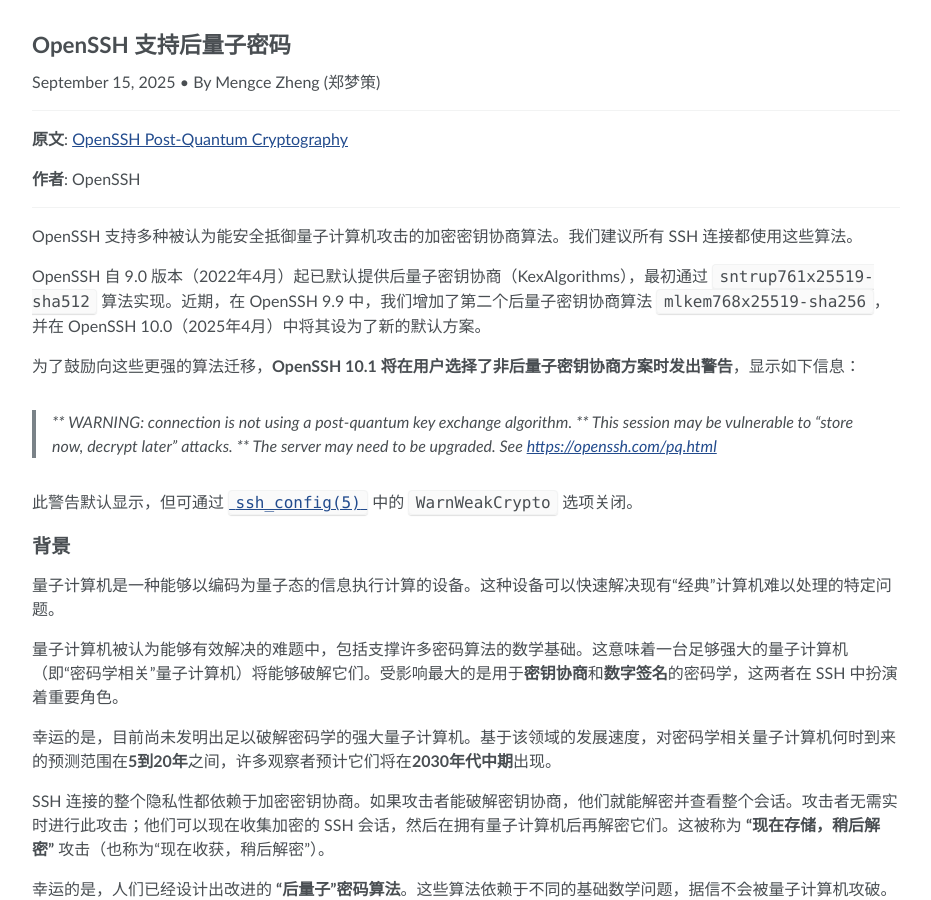
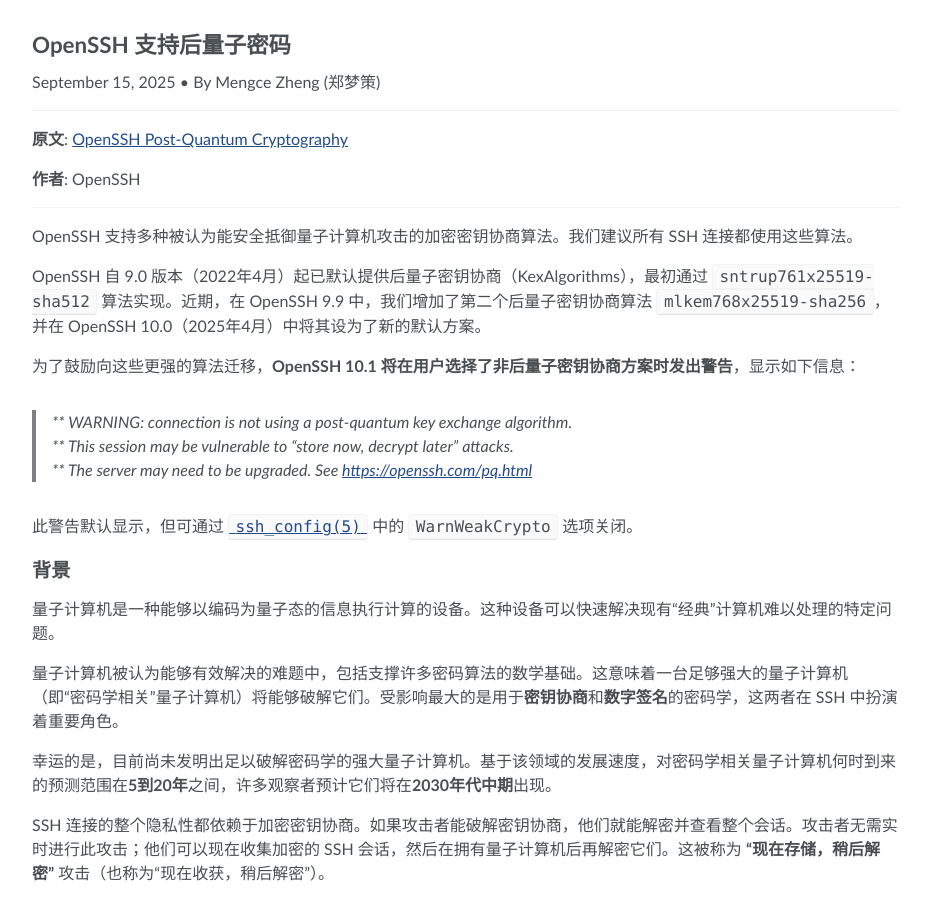
Before and after one commit to MengceZheng/MengceZheng.github.io, a Jekyll site: the page built from _posts/2025-09-15-OpenSSH-PQC.md, in a window 1280 px wide and 900 px high. Shown: the whole window, without its empty margins (174-1105 px from the left). Built offline with Jekyll 4.4.1, drawn with Linux system fonts in a browser that asks for light colours.

Commit message:
docs: update note

```diff
--- a/_posts/2025-09-15-OpenSSH-PQC.md
+++ b/_posts/2025-09-15-OpenSSH-PQC.md
@@ -17,8 +17,8 @@
 
 为了鼓励向这些更强的算法迁移，**OpenSSH 10.1 将在用户选择了非后量子密钥协商方案时发出警告**，显示如下信息：
 
-> \*\* WARNING: connection is not using a post-quantum key exchange algorithm.
-> \*\* This session may be vulnerable to "store now, decrypt later" attacks.
+> \*\* WARNING: connection is not using a post-quantum key exchange algorithm.\
+> \*\* This session may be vulnerable to "store now, decrypt later" attacks.\
 > \*\* The server may need to be upgraded. See <https://openssh.com/pq.html>
 
 此警告默认显示，但可通过 [`ssh_config(5)`](https://man.openbsd.org/ssh_config.5) 中的 `WarnWeakCrypto` 选项关闭。
```
